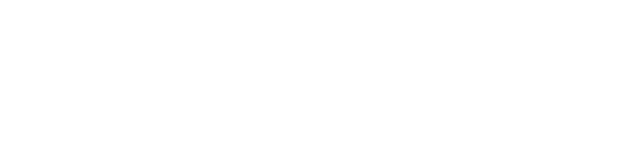
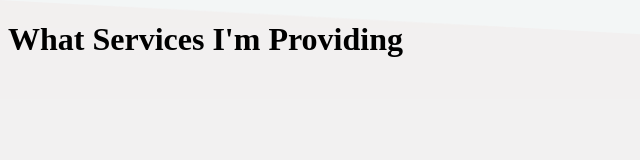
Before and after one commit to faazizpro/responsive-skill-section, a plain HTML site: page index.html in a window 1280 px wide. Shown: the whole page, without its empty margins (0-640 px from the left). Drawn offline with Linux system fonts and the light colour scheme.

```diff
--- a/index.html
+++ b/index.html
@@ -8,7 +8,8 @@
     <!-- CSS Link -->
     <link rel="stylesheet" href="style.css">
 </head>
-<body>
+<body class="body">
+    <h1>What Services I'm Providing</h1>
 
 </body>
 </html>
--- a/style.css
+++ b/style.css
@@ -0,0 +1,6 @@
+.body{
+    background-color: #f3f6f6;
+    background-image: url(./images/shape1.png);
+    background-repeat: no-repeat;
+    background-size: cover;
+}
```
